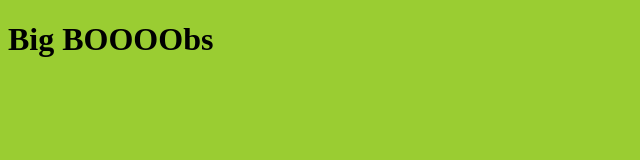
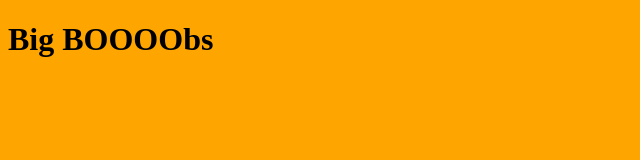
Before and after one commit to Jester35/test1, a plain HTML site: page index.html in a window 1280 px wide. Shown: the whole page, without its empty margins (0-640 px from the left). Drawn offline with Linux system fonts and the light colour scheme.

Commit message:
switch back for orange

```diff
--- a/css/style.css
+++ b/css/style.css
@@ -1,3 +1,3 @@
 body{
-    background-color: yellowgreen;
+    background-color: orange;
 }
```
